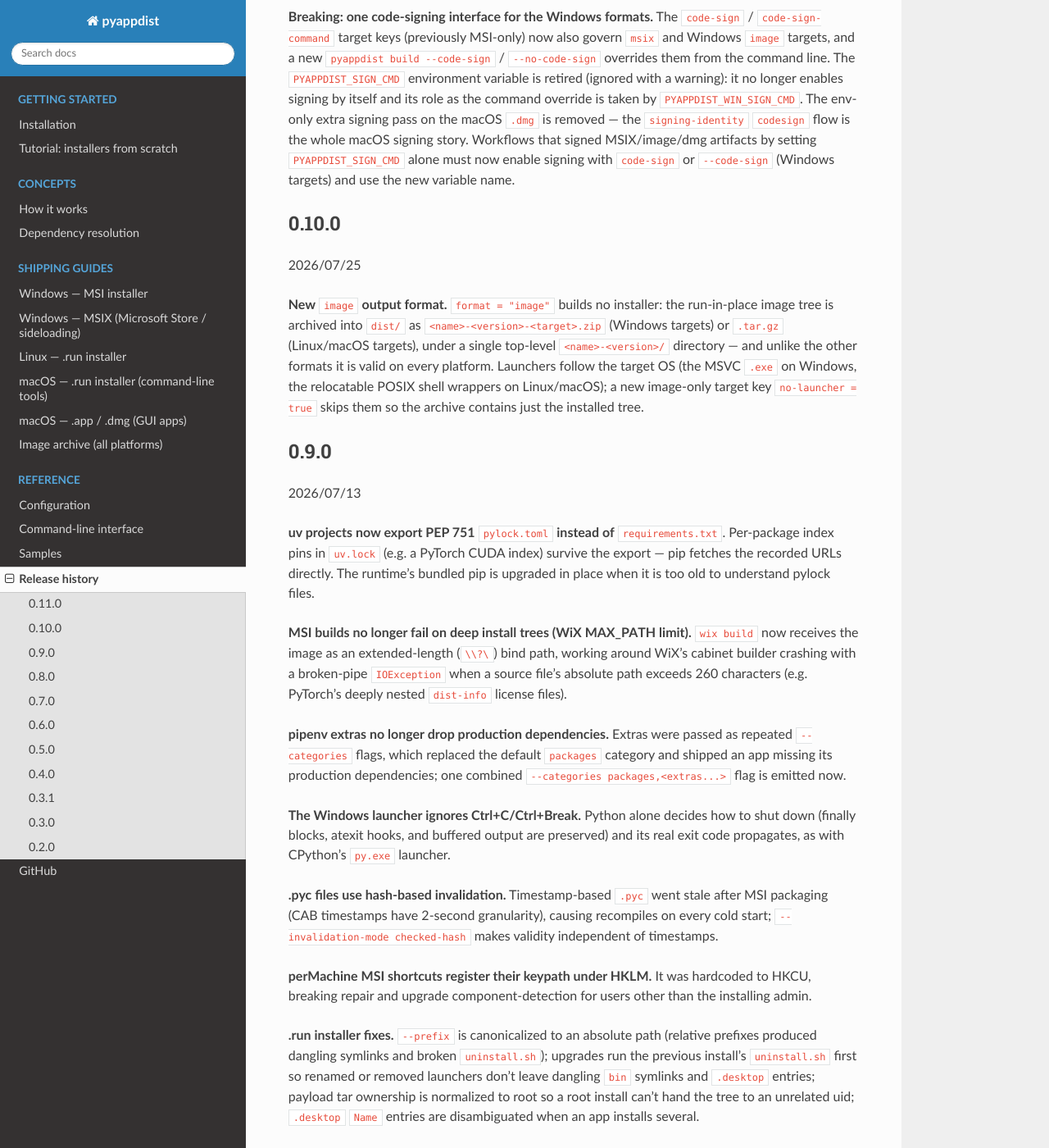
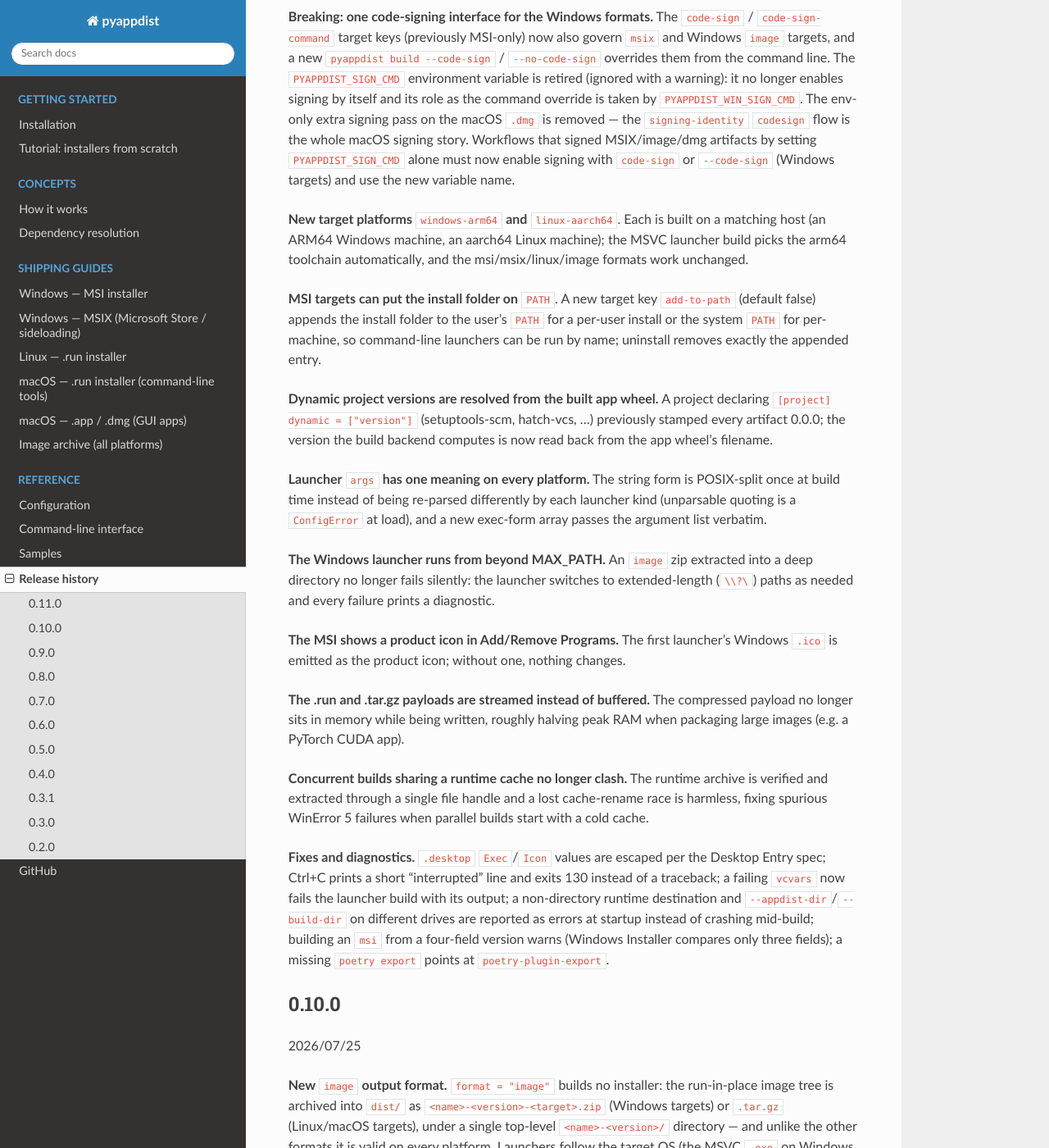
Before and after one commit to atsuoishimoto/pyappdist, a Sphinx documentation site: the page built from docs/history.rst, in a window 1280 px wide and 1400 px high, scrolled down 255 px. Shown: the whole window at 82% size. Built offline with Sphinx 7.4.7 and the Read the Docs theme 3.1.0, drawn with Linux system fonts in a browser that asks for light colours.

Commit message:
Add 0.11.0 release history entries (#135)
* Add 0.11.0 release history entries

* Enable add-to-path in the sample MSI targets

```diff
--- a/docs/history.rst
+++ b/docs/history.rst
@@ -18,6 +18,54 @@
 MSIX/image/dmg artifacts by setting ``PYAPPDIST_SIGN_CMD`` alone must now
 enable signing with ``code-sign`` or ``--code-sign`` (Windows targets) and use
 the new variable name.
+
+**New target platforms** ``windows-arm64`` **and** ``linux-aarch64``. Each is
+built on a matching host (an ARM64 Windows machine, an aarch64 Linux machine);
+the MSVC launcher build picks the arm64 toolchain automatically, and the
+msi/msix/linux/image formats work unchanged.
+
+**MSI targets can put the install folder on** ``PATH``. A new target key
+``add-to-path`` (default false) appends the install folder to the user's
+``PATH`` for a per-user install or the system ``PATH`` for per-machine, so
+command-line launchers can be run by name; uninstall removes exactly the
+appended entry.
+
+**Dynamic project versions are resolved from the built app wheel.** A project
+declaring ``[project] dynamic = ["version"]`` (setuptools-scm, hatch-vcs, …)
+previously stamped every artifact 0.0.0; the version the build backend
+computes is now read back from the app wheel's filename.
+
+**Launcher** ``args`` **has one meaning on every platform.** The string form
+is POSIX-split once at build time instead of being re-parsed differently by
+each launcher kind (unparsable quoting is a ``ConfigError`` at load), and a
+new exec-form array passes the argument list verbatim.
+
+**The Windows launcher runs from beyond MAX_PATH.** An ``image`` zip
+extracted into a deep directory no longer fails silently: the launcher
+switches to extended-length (``\\?\``) paths as needed and every failure
+prints a diagnostic.
+
+**The MSI shows a product icon in Add/Remove Programs.** The first launcher's
+Windows ``.ico`` is emitted as the product icon; without one, nothing
+changes.
+
+**The .run and .tar.gz payloads are streamed instead of buffered.** The
+compressed payload no longer sits in memory while being written, roughly
+halving peak RAM when packaging large images (e.g. a PyTorch CUDA app).
+
+**Concurrent builds sharing a runtime cache no longer clash.** The runtime
+archive is verified and extracted through a single file handle and a lost
+cache-rename race is harmless, fixing spurious WinError 5 failures when
+parallel builds start with a cold cache.
+
+**Fixes and diagnostics.** ``.desktop`` ``Exec``/``Icon`` values are escaped
+per the Desktop Entry spec; Ctrl+C prints a short "interrupted" line and
+exits 130 instead of a traceback; a failing ``vcvars`` now fails the launcher
+build with its output; a non-directory runtime destination and
+``--appdist-dir``/``--build-dir`` on different drives are reported as errors
+at startup instead of crashing mid-build; building an ``msi`` from a
+four-field version warns (Windows Installer compares only three fields); a
+missing ``poetry export`` points at ``poetry-plugin-export``.
 
 0.10.0
 ------
```
Also changed, not shown: 9 other files.
